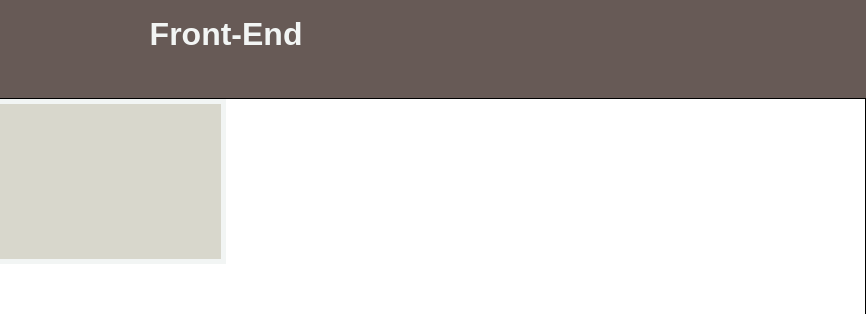
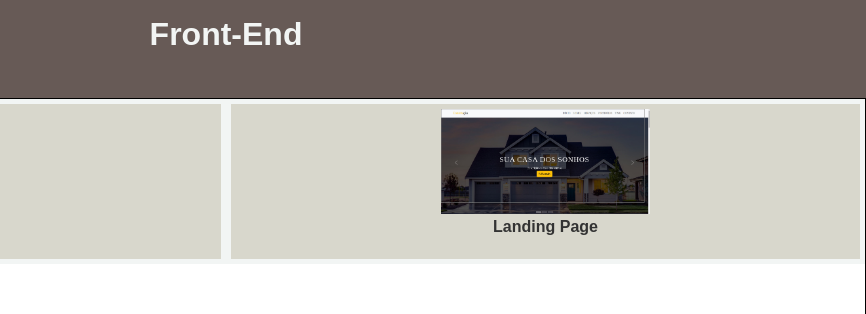
Before and after one commit to diegoperesmarques/diegoperesmarques.github.io, a plain HTML site: page frontend.html in a window 1280 px wide. Shown: the top 314 px of the page, 414-1280 px from the left. Drawn offline with nearby package versions, Linux system fonts and the light colour scheme.

Commit message:
Adicionando projeto landing page bootstrap

```diff
--- a/frontend.html
+++ b/frontend.html
@@ -22,6 +22,13 @@
                     Template de Dashboard
                     </a>
                 </div>
+
+                <div class="projeto">
+                    <a href = "https://diegoperesmarques.github.io/simple-landing-page/">
+                    <img src="assets/img/projeto02.jpg" alt="landing-page"><br>
+                    Landing Page
+                    </a>
+                </div>
             </div>
         </div>
 
```
Also changed, not shown: assets/img/projeto02.jpg (added).
